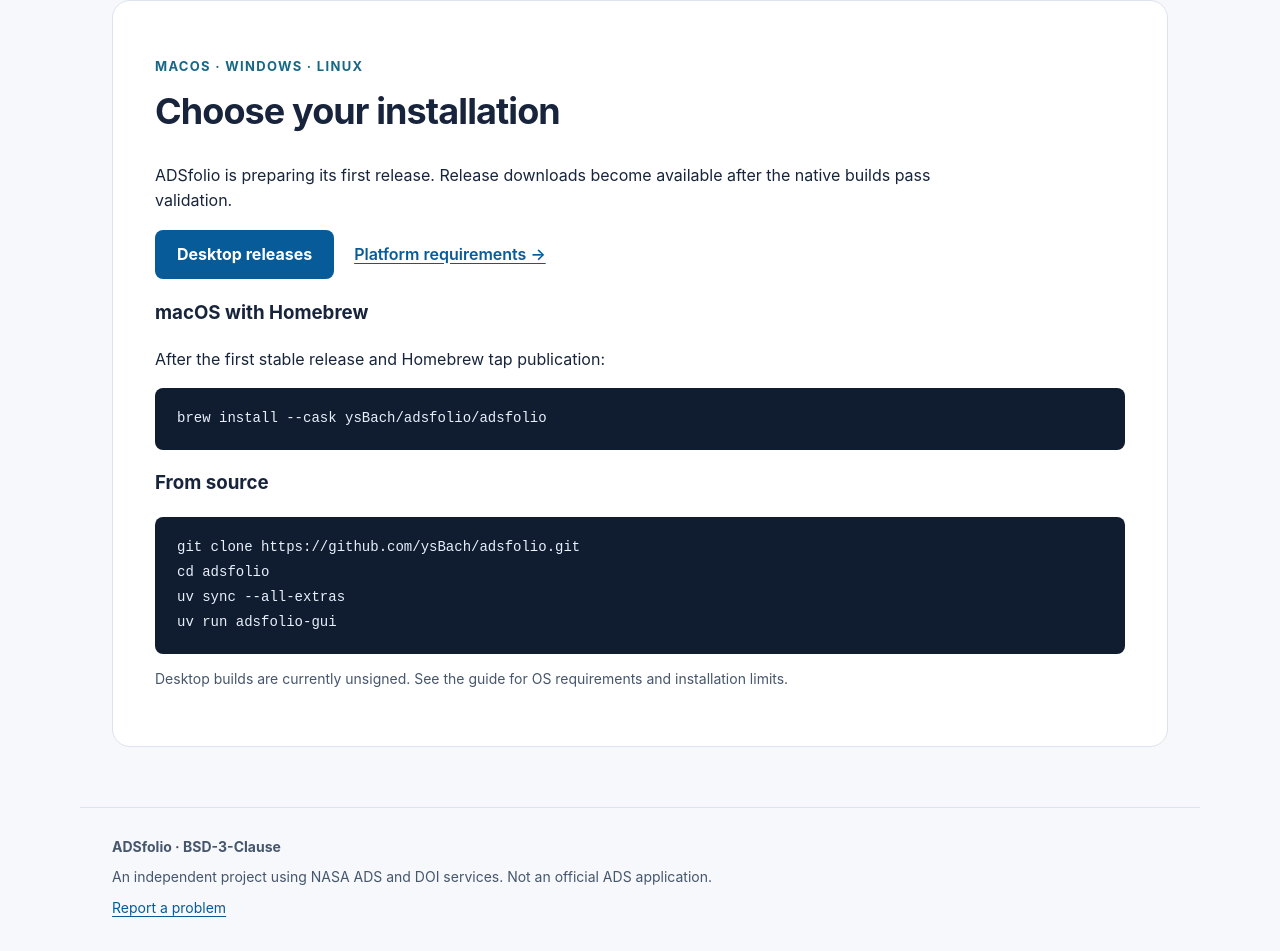
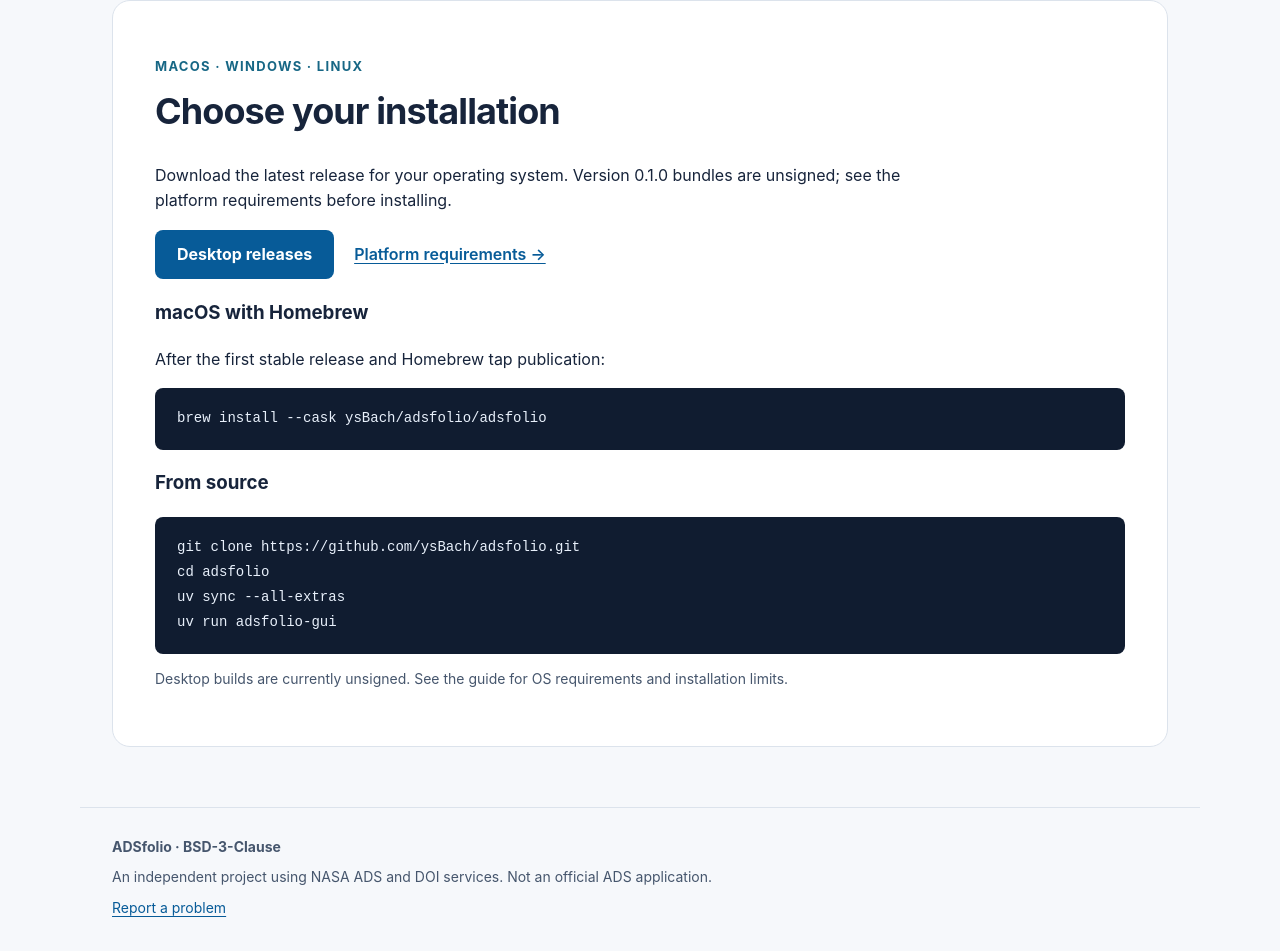
Before and after one commit to ysBach/adsfolio, a plain HTML site: page website/index.html in a window 1280 px wide. Shown: the part 1004-1955 px from the top of the page. Drawn offline with Linux system fonts and the light colour scheme.

Commit message:
docs: describe unsigned 0.1.0 downloads and platform validation limits

```diff
--- a/website/index.html
+++ b/website/index.html
@@ -20,7 +20,7 @@
       <article><span>02</span><h2>Keep your edits</h2><p>Preserve metadata and file history. Preview renames and reconcile files that changed outside the application.</p></article>
       <article><span>03</span><h2>Work locally</h2><p>Your catalog stays on your computer. Browse and edit without an ADS account. Online lookups contact the selected providers.</p></article>
     </section>
-    <section id="download" class="download"><p class="eyebrow">macOS · Windows · Linux</p><h2>Choose your installation</h2><p>ADSfolio is preparing its first release. Release downloads become available after the native builds pass validation.</p><div class="downloads"><a class="button" href="https://github.com/ysBach/adsfolio/releases">Desktop releases</a><a class="secondary" href="docs/desktop.html">Platform requirements →</a></div><h3>macOS with Homebrew</h3><p>After the first stable release and Homebrew tap publication:</p><pre><code>brew install --cask ysBach/adsfolio/adsfolio</code></pre><h3>From source</h3><pre><code>git clone https://github.com/ysBach/adsfolio.git
+    <section id="download" class="download"><p class="eyebrow">macOS · Windows · Linux</p><h2>Choose your installation</h2><p>Download the latest release for your operating system. Version 0.1.0 bundles are unsigned; see the platform requirements before installing.</p><div class="downloads"><a class="button" href="https://github.com/ysBach/adsfolio/releases">Desktop releases</a><a class="secondary" href="docs/desktop.html">Platform requirements →</a></div><h3>macOS with Homebrew</h3><p>After the first stable release and Homebrew tap publication:</p><pre><code>brew install --cask ysBach/adsfolio/adsfolio</code></pre><h3>From source</h3><pre><code>git clone https://github.com/ysBach/adsfolio.git
 cd adsfolio
 uv sync --all-extras
 uv run adsfolio-gui</code></pre><p class="note">Desktop builds are currently unsigned. See the guide for OS requirements and installation limits.</p></section>
```
Also changed, not shown: 1 other file.
